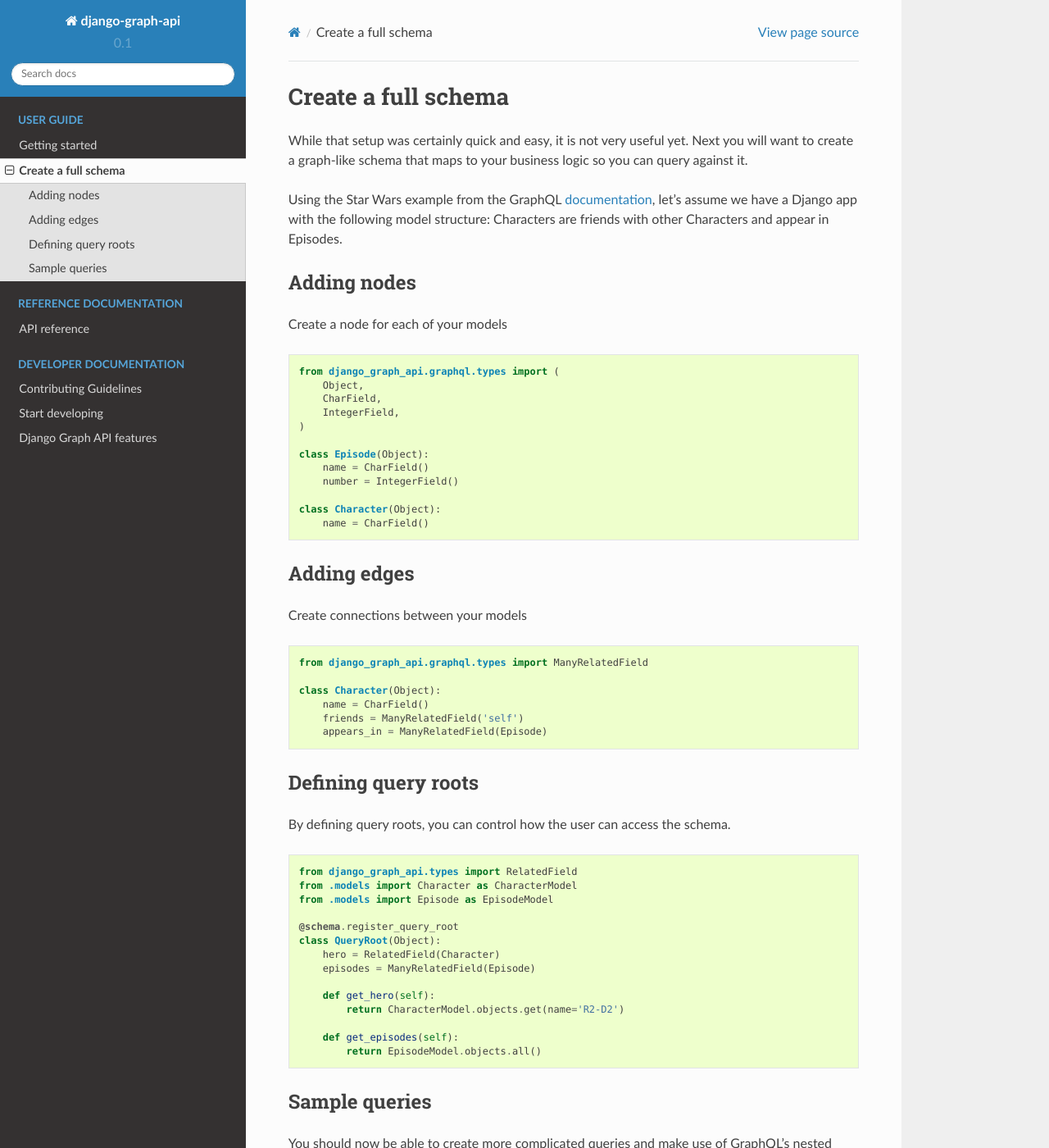
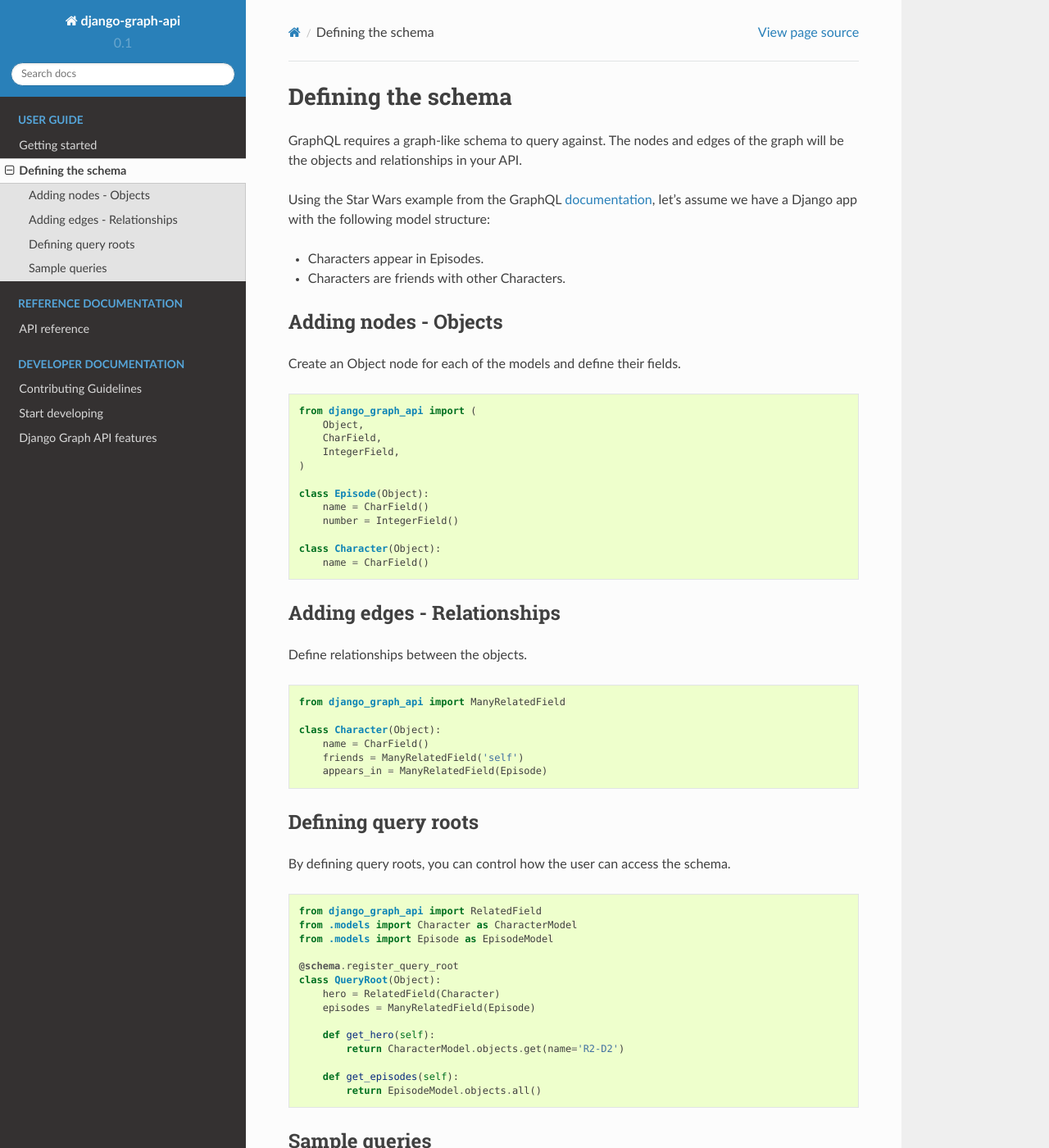
Before and after one commit to django-graph-api/django-graph-api, a Sphinx documentation site: the page built from docs/define_nodes.rst, in a window 1280 px wide and 1400 px high. Shown: the whole window at 82% size. Built offline with Sphinx 7.4.7 and the Read the Docs theme 2.0.0, drawn with Linux system fonts in a browser that asks for light colours; some of the changed text lies outside the part shown.

Commit message:
Address some CR

```diff
--- a/docs/define_nodes.rst
+++ b/docs/define_nodes.rst
@@ -1,17 +1,23 @@
-Create a full schema
-=======================
-While that setup was certainly quick and easy, it is not very useful yet. Next you will want to create a graph-like schema that maps to your business logic so you can query against it.
+Defining the schema
+===================
+GraphQL requires a graph-like schema to query against.
+The nodes and edges of the graph will be
+the objects and relationships in your API.
 
-Using the Star Wars example from the GraphQL documentation_, let's assume we have a Django app with the following model structure:
-Characters are friends with other Characters and appear in Episodes.
+Using the Star Wars example from the GraphQL documentation_,
+let's assume we have a Django app with the following model structure:
 
-Adding nodes
-------------
+- Characters appear in Episodes.
+- Characters are friends with other Characters.
 
-Create a node for each of your models
+Adding nodes - Objects
+----------------------
+
+Create an Object node for each of the models
+and define their fields.
 ::
 
-    from django_graph_api.graphql.types import (
+    from django_graph_api import (
         Object,
         CharField,
         IntegerField,
@@ -24,12 +30,13 @@ Create a node for each of your models
     class Character(Object):
         name = CharField()
 
-Adding edges
-------------
-Create connections between your models
+Adding edges - Relationships
+----------------------------
+
+Define relationships between the objects.
 ::
 
-    from django_graph_api.graphql.types import ManyRelatedField
+    from django_graph_api import ManyRelatedField
 
     class Character(Object):
         name = CharField()
@@ -43,7 +50,7 @@ Defining query roots
 By defining query roots, you can control how the user can access the schema.
 ::
 
-    from django_graph_api.types import RelatedField
+    from django_graph_api import RelatedField
     from .models import Character as CharacterModel
     from .models import Episode as EpisodeModel
 
@@ -61,7 +68,8 @@ By defining query roots, you can control how the user can access the schema.
 Sample queries
 --------------
 
-You should now be able to create more complicated queries and make use of GraphQL's nested object feature.
+You should now be able to create more complicated queries
+and make use of GraphQL's nested objects feature.
 ::
 
     {
```
Also changed, not shown: README.rst (+9 -1 lines), django_graph_api/__init__.py (+10 -1 lines), docs/contribute.rst (+4 -7 lines), docs/getting_started.rst (+8 -5 lines), 1 other file.
